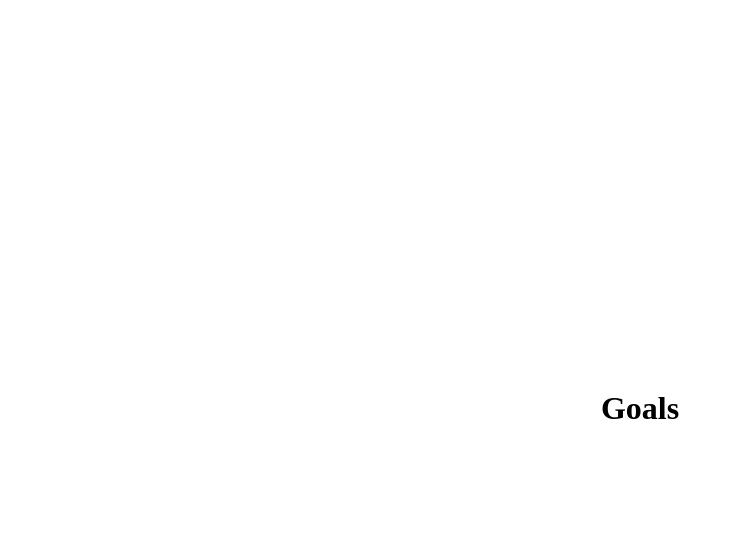
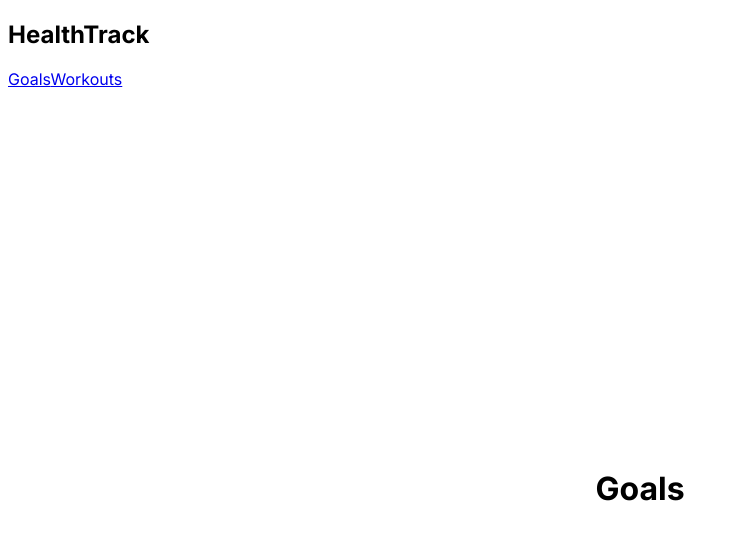
Before and after one commit to SEG3125-A/Lab8-Group47, a Next.js app: page /goals in a window 1280 px wide. Shown: the top 540 px of the page, without its empty margins (0-738 px from the left). Built offline with nearby package versions, Linux system fonts and the light colour scheme.

Commit message:
Added basic (unstyled) navigation

```diff
--- /dev/null
+++ b/src/app/components/Navbar.jsx
@@ -0,0 +1,12 @@
+import Link from "next/link";
+
+export default function Navbar() {
+    return (
+        <nav>
+            <h2>HealthTrack</h2>
+            <Link href="/goals">Goals</Link>
+            <Link href="/workouts">Workouts</Link>
+            {/* <Link href="/progress">Progress</Link> */}
+      </nav>
+    );
+}
--- /dev/null
+++ b/src/app/goals/page.jsx
@@ -0,0 +1,14 @@
+import Image from "next/image";
+import styles from "../page.module.css";
+
+export default function Goals() {
+  return (
+    <div>
+      <div class="mainText" style={{display: 'flex',  justifyContent:'center', alignItems:'center', height: '100vh'}}>
+        <h1>
+          Goals
+        </h1>
+    </div>
+  </div>
+  );
+}
--- a/src/app/layout.js
+++ b/src/app/layout.jsx
@@ -1,4 +1,5 @@
 import { Inter } from "next/font/google";
+import Navbar from "./components/Navbar";
 import "./globals.css";
 
 const inter = Inter({ subsets: ["latin"] });
@@ -9,9 +10,13 @@ export const metadata = {
 };
 
 export default function RootLayout({ children }) {
+  // children in this context refers to the active page
   return (
     <html lang="en">
-      <body className={inter.className}>{children}</body>
+      <body className={inter.className}>
+        <Navbar/>
+        {children}
+      </body>
     </html>
   );
 }
--- a/src/pages/goals.jsx
+++ b/src/app/workouts/page.jsx
@@ -1,12 +1,12 @@
 import Image from "next/image";
-import styles from "../app/page.module.css";
+import styles from "../page.module.css";
 
-export default function Goals() {
+export default function Workouts() {
   return (
     <div>
       <div class="mainText" style={{display: 'flex',  justifyContent:'center', alignItems:'center', height: '100vh'}}>
         <h1>
-          Goals
+          Workouts
         </h1>
     </div>
   </div>
```
Also changed, not shown: src/app/page.jsx (renamed from src/app/page.js).
